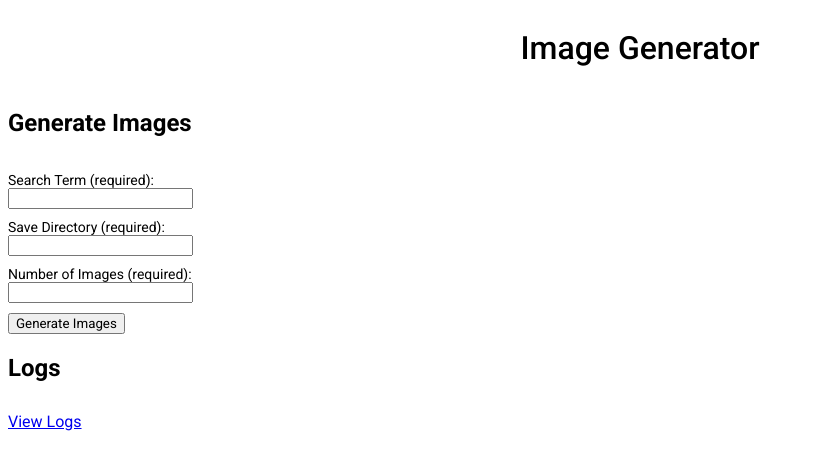
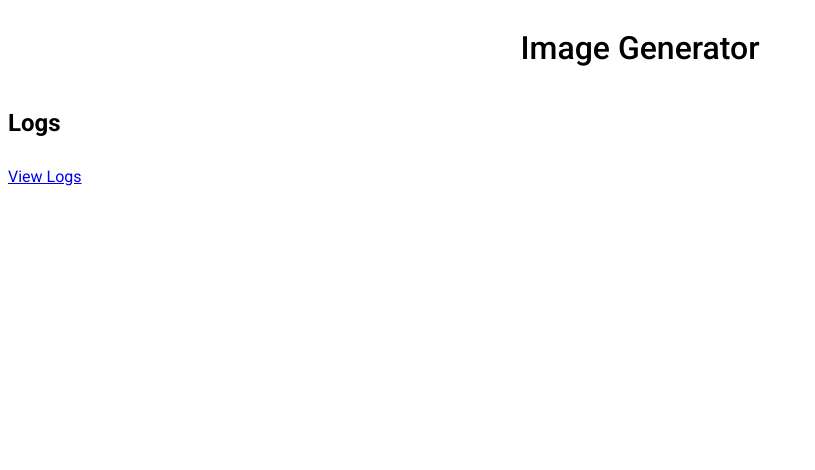
Before and after one commit to jszeto9190/CS361-Microservice-A, a Flask app: page / in a window 1280 px wide. Shown: the top 470 px of the page, without its empty margins (0-815 px from the left). Run offline with Flask 3, Linux system fonts and the light colour scheme.

Commit message:
Update minor

```diff
--- a/app.py
+++ b/app.py
@@ -37,7 +37,7 @@ def sanitize_filename(filename):
     return filename
 
 # Ensure the correct file extension
-def ensure_extension(filename, content_type):
+def check_extension(filename, content_type):
     ext = os.path.splitext(filename)[1]
     if not ext:
         if 'image/jpeg' in content_type:
@@ -61,7 +61,7 @@ def download_and_save_image(image_url, save_directory, timeout=5):
         if response.status_code == 200:
             content_type = response.headers['Content-Type']
             sanitized_filename = sanitize_filename(image_url.split("/")[-1].split('?')[0])
-            sanitized_filename = ensure_extension(sanitized_filename, content_type)
+            sanitized_filename = check_extension(sanitized_filename, content_type)
             image_name = os.path.join(save_directory, sanitized_filename)
             app.logger.info(f"The image has been saved to the following location: {image_name}")
             with open(image_name, 'wb') as f:
--- a/templates/index.html
+++ b/templates/index.html
@@ -12,20 +12,6 @@
 <body>
     <h1>Image Generator</h1>
 
-    <h2>Generate Images</h2>
-    <form id="image-form">
-        <label for="text">Search Term (required):</label>
-        <input type="text" id="text" name="text" required>
-        <br>
-        <label for="save_directory">Save Directory (required):</label>
-        <input type="text" id="save_directory" name="save_directory" required>
-        <br>
-        <label for="num_images">Number of Images (required):</label>
-        <input type="number" id="num_images" name="num_images" required>
-        <br>
-        <button type="submit">Generate Images</button>
-    </form>
-
     <h2>Logs</h2>
     <div id="logs">
         <a href="/logs">View Logs</a>
```
